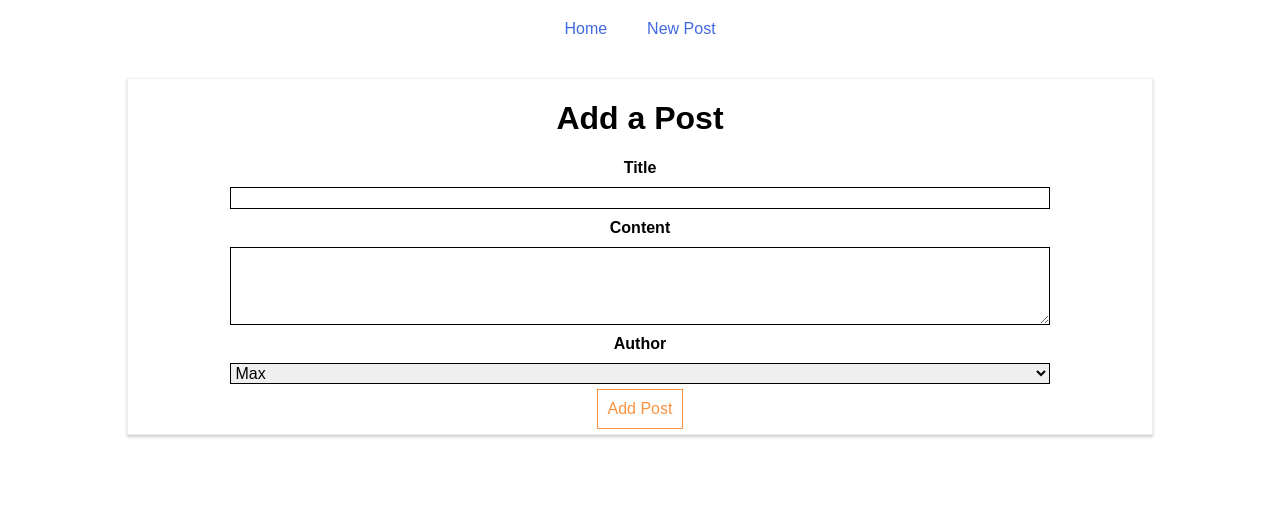
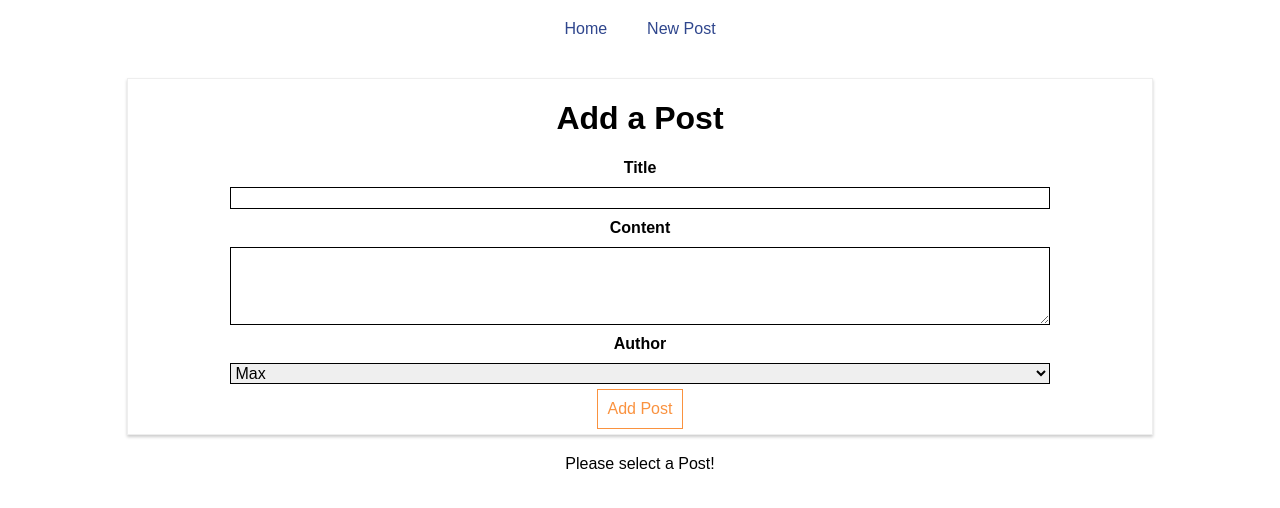
Before and after one commit to angieto/react-backend-demo, a React (Create React App) app: page /new-post in a window 1280 px wide. Shown: the top 508 px of the page. Built offline with nearby package versions, Linux system fonts and the light colour scheme; no server answers; the HTML template or start-up script is replaced by a standard one.

Commit message:
implemented props.match.params to render selected item

```diff
--- a/src/components/Post/Post.js
+++ b/src/components/Post/Post.js
@@ -1,4 +1,5 @@
 import React from 'react';
+// import { withRouter } from 'react-router-dom';
 
 import classes from './Post.module.css';
 
@@ -11,4 +12,6 @@
     </article>
 );
 
+// example of accessing props with a higher component
+// export default withRouter(post);
 export default post;
--- a/src/containers/Blog/Blog.js
+++ b/src/containers/Blog/Blog.js
@@ -2,7 +2,8 @@
 import Posts from './Posts/Posts';
 import NewPost from './NewPost/NewPost';
 import classes from './Blog.module.css';
-import { Route, Link } from 'react-router-dom';
+import { Route, NavLink } from 'react-router-dom';
+import FullPost from './FullPost/FullPost';
 
 class Blog extends Component {
     render () {
@@ -12,9 +13,9 @@
                     <header>
                         <nav>
                             <ul>
-                                {/* replace <a href=''> with <Link> to prevent reloading */}
-                                <li><Link to='/'>Home</Link></li>
-                                <li><Link to='/new-post'>New Post</Link></li>
+                                {/* replace <a href=''> with <NavLink> to prevent reloading */}
+                                <li><NavLink to='/' exact> Home </NavLink></li>
+                                <li><NavLink to='/new-post'> New Post </NavLink></li>
                             </ul>
                         </nav>
                     </header>
@@ -22,6 +23,7 @@
                     <Route path="/new-post" exact render={ () => <h1>New Post</h1> }/> */}
                     <Route path="/" exact component={ Posts } />
                     <Route path="/new-post" exact component={ NewPost } />
+                    <Route path="/:id" exact component={ FullPost } />
                 </div>
 
             </>
--- a/src/containers/Blog/Blog.module.css
+++ b/src/containers/Blog/Blog.module.css
@@ -13,10 +13,11 @@
 
 .Blog a {
     text-decoration: none;
-    color: royalblue;
+    color: rgb(47, 70, 141);
 }
 
 .Blog a:hover,
-.Blog a:active {
-    color: midnightblue;
+.Blog a:active,
+.Blog a.active {
+    color: rgb(240, 135, 49);
 }
--- a/src/containers/Blog/FullPost/FullPost.js
+++ b/src/containers/Blog/FullPost/FullPost.js
@@ -8,12 +8,12 @@
     }
 
     // fetch data
-    componentDidUpdate() {
-        if (this.props.id) {
+    componentDidMount() {
+        if (this.props.match.params.id) {
             // to prevent continuous data fetching, only fetch data when receiving new post
             if ( !this.state.loadedPost
                 || (this.state.loadedPost && this.props.id !== this.state.loadedPost.id) ) {
-                axios.get('https://jsonplaceholder.typicode.com/posts/' + this.props.id)
+                axios.get('https://jsonplaceholder.typicode.com/posts/' + this.props.match.params.id)
                 .then( res => {
                     this.setState({ loadedPost: res.data })
                 });
--- a/src/containers/Blog/Posts/Posts.js
+++ b/src/containers/Blog/Posts/Posts.js
@@ -2,6 +2,7 @@
 import axios from 'axios';
 import Post from '../../../components/Post/Post';
 import classes from './Posts.module.css';
+import { Link } from 'react-router-dom';
 
 class Posts extends Component {
     state = {
@@ -29,10 +30,14 @@
 
     render () {
         const posts = this.state.posts.map(post => {
-            return <Post key={post.id}
-                         title={post.title}
-                         author={post.author}
-                         clicked={ () => this.postSelectedHandler(post.id) } />
+            return (
+                <Link to={'/' + post.id} key={post.id} >
+                    <Post
+                        title={post.title}
+                        author={post.author}
+                        clicked={ () => this.postSelectedHandler(post.id) } />
+                </Link>
+            );
         });
         return (
             <section className={classes.Posts}>
```
